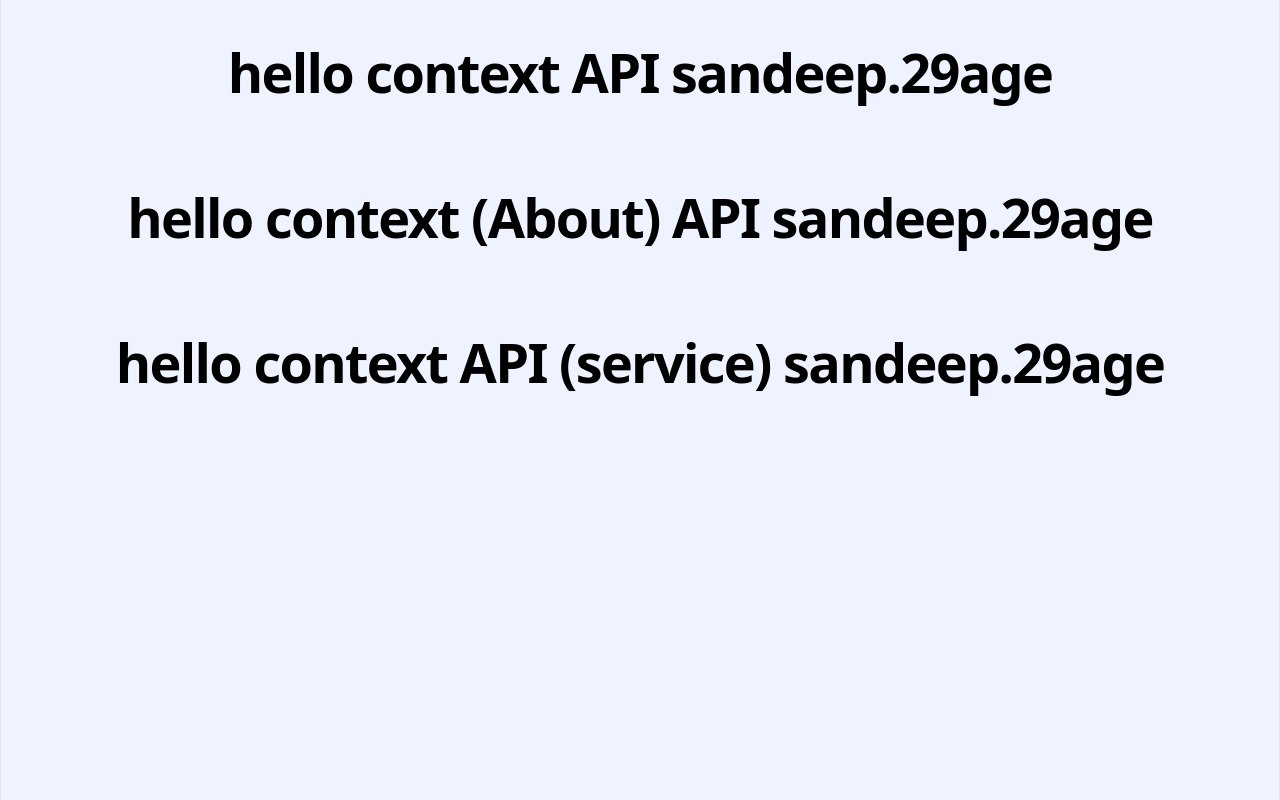
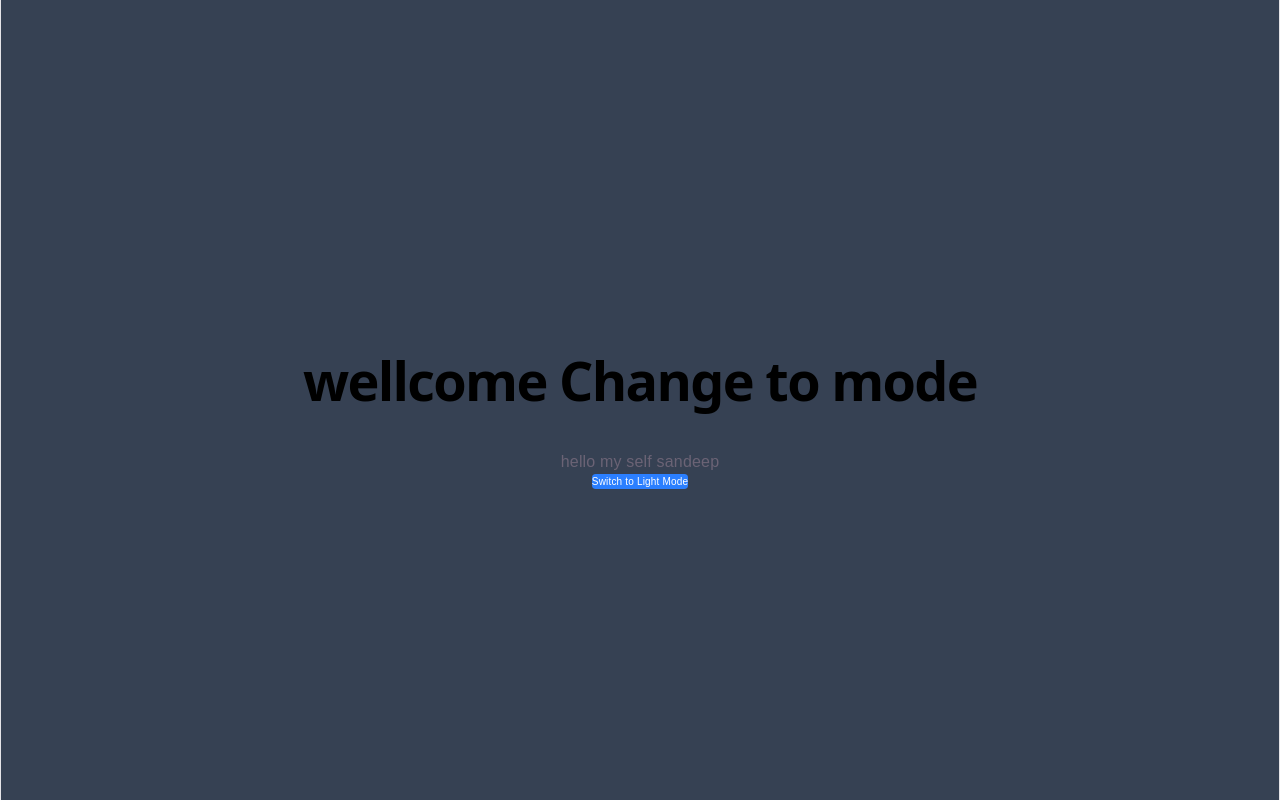
Before and after one commit to SandeepYadav-ai/React_Series, a React (Vite) app: page / in a window 1280 px wide. Built offline with nearby package versions, Linux system fonts and the light colour scheme.

Commit message:
Dark Light mode

```diff
--- a/src/App.jsx
+++ b/src/App.jsx
@@ -18,6 +18,7 @@ import { Home } from './components/hooks/ContextApi/home';
 import { BioProvider } from './components/hooks/ContextApi';
 import { About } from './components/hooks/ContextApi/About';
 import { Service } from './components/hooks/ContextApi/Service';
+import { DarkLight, ThemeProvider } from './components/hooks/ContextApi/DarkLight';
 
 function App(){
   // let [counter, setCounter] = useState(0)
@@ -66,12 +67,15 @@ function App(){
     <FetchApi />
     <UseRef />
     <UseId />
-    <PropDrilling /> */}
+    <PropDrilling />
     <BioProvider>
       <Home />
       <About />
       <Service />
-    </BioProvider>
+    </BioProvider> */}
+    <ThemeProvider>
+      <DarkLight />
+    </ThemeProvider>
     </>
   );
 };
--- /dev/null
+++ b/src/components/hooks/ContextApi/DarkLight.jsx
@@ -0,0 +1,37 @@
+import { use, createContext, useState } from "react";
+
+export const ThemeContext = createContext();
+
+export const ThemeProvider = ({children})=> {
+    const [theme, setTheme] = useState('dark');
+    const handleToggleMode = ()=> {
+        return setTheme((prevtheme)=> (prevtheme === "dark" ? "light" : "dark" ));
+    };
+    return(
+        <ThemeContext.Provider value={{theme, handleToggleMode}}>
+            {children}
+        </ThemeContext.Provider>
+    );
+};
+
+//created component
+export const DarkLight = ()=> {
+    const {theme, handleToggleMode} = use(ThemeContext);
+    return(
+        <div
+         className={` p-4 h-lvh flex flex-col justify-center items-center  ${
+            theme === "dark" ? "bg-gray-700" : "bg-white"
+      } `}
+        >
+            <h1
+                className={`my-4 text-xl  ${
+                theme === "light" ? "text-gray-800" : "text-white"
+        }`}
+            >wellcome Change to mode</h1>
+            <p>hello my self sandeep</p>
+            <button
+            className="bg-blue-500 hover:bg-blue-600 text-white rounded-md mt-4 p-4"
+            onClick={handleToggleMode}>{theme === "dark" ? "Switch to Light Mode" : "Switch to Dark Mode"}</button>
+        </div>
+    );
+};
--- a/src/components/hooks/PropDrilling.jsx
+++ b/src/components/hooks/PropDrilling.jsx
@@ -33,5 +33,5 @@ const GrandGrandChild = (props)=> {
         <>
         <h1>hello I love {props.data}</h1>
         </>
-    )
-}
+    );
+};
```
